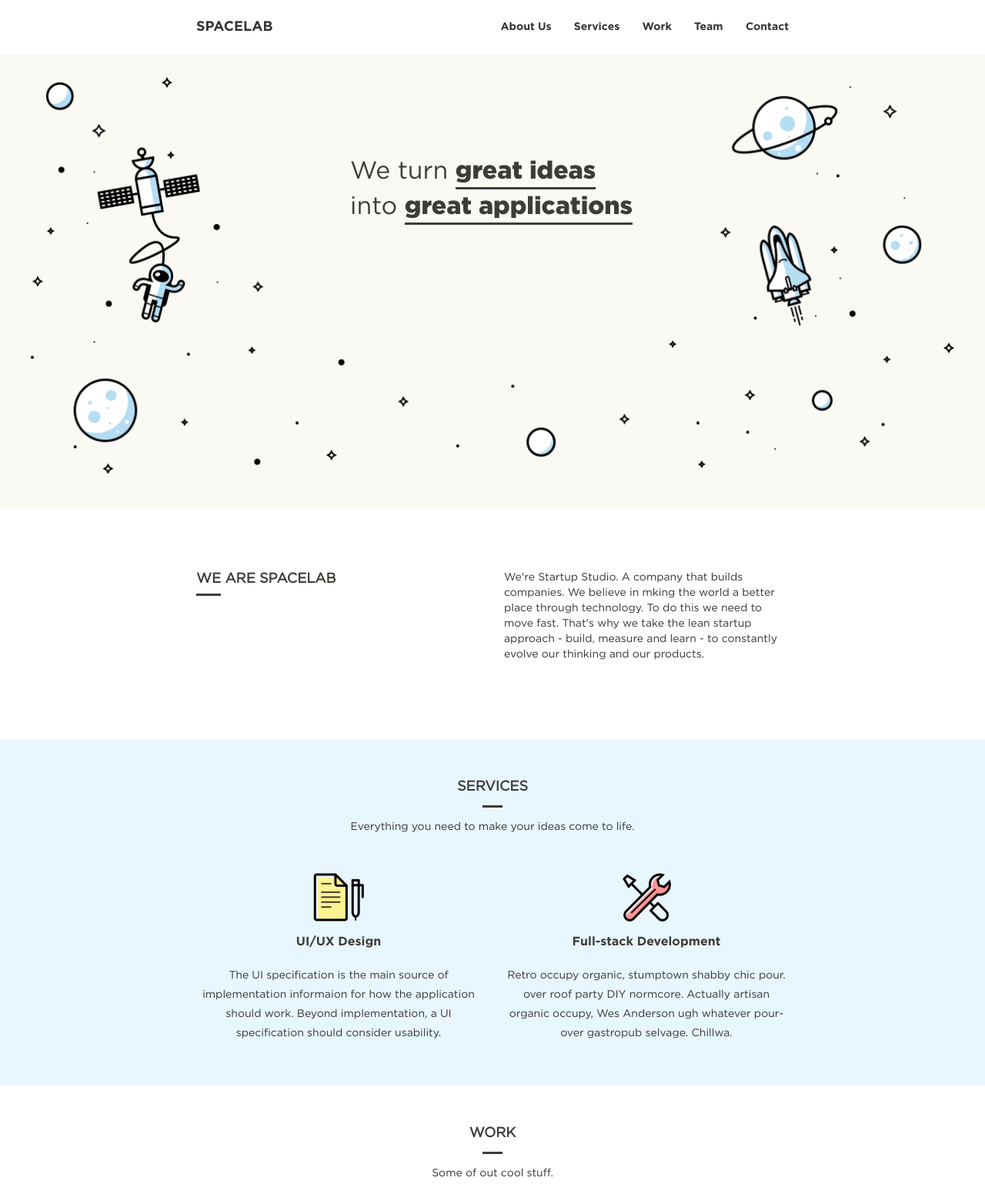
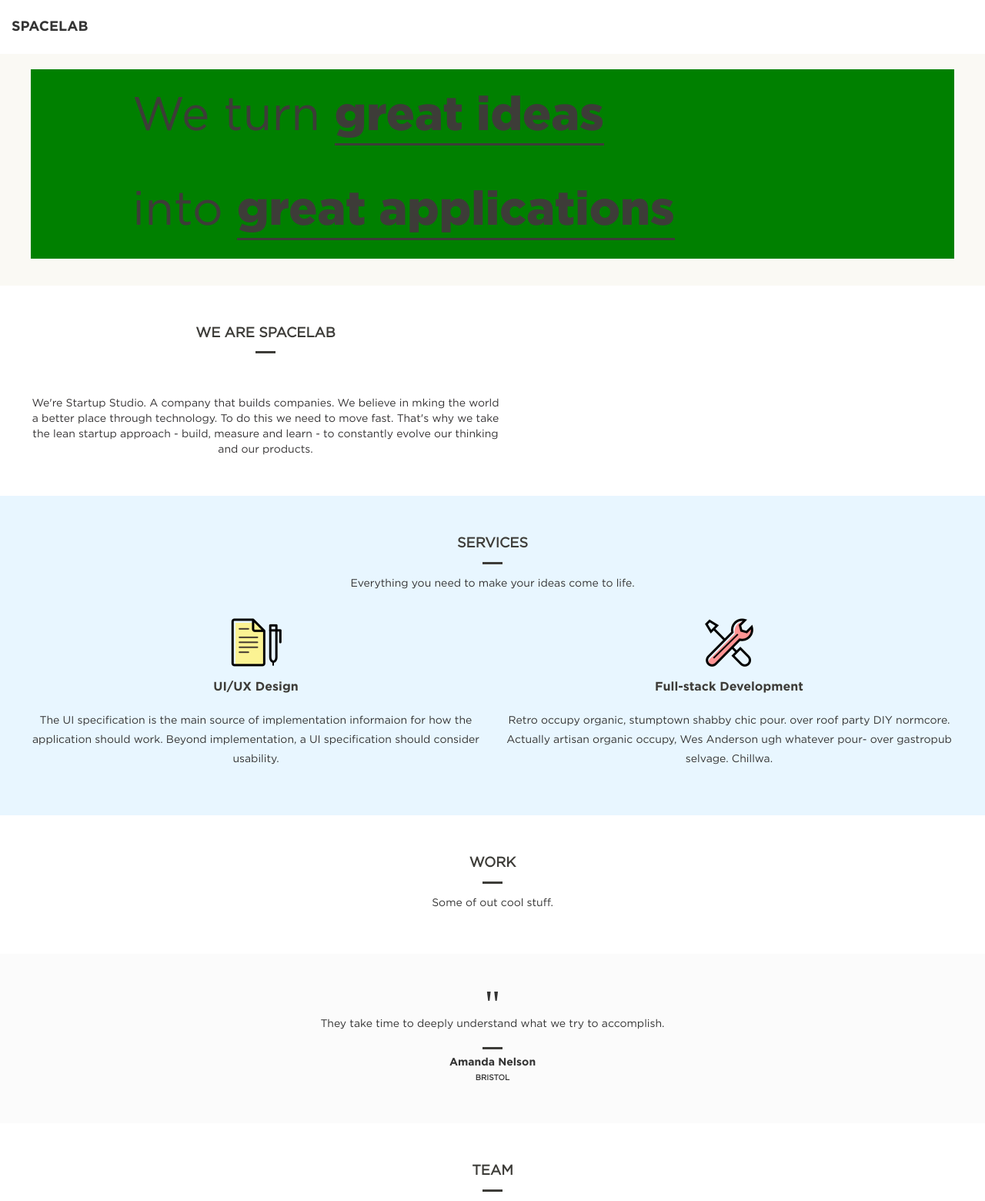
Before and after one commit to space-lab/space-lab.github.io, a plain HTML site: page index.html in a window 1280 px wide. Shown: the top 1560 px of the page at 77% size. Drawn offline with Linux system fonts and the light colour scheme; a web font is replaced by a local one.

Commit message:
Modify css for mobile

```diff
--- a/assets/css/about.css
+++ b/assets/css/about.css
@@ -1,22 +1,34 @@
 .about-us {
-  height: 300px;
   background: white;
+  padding: 30px 0;
 }
 
 .about-us .row {
   color: #3D3C38;
-  padding-top: 80px;
+}
+
+.about-us .row .col-md-6 {
+  text-align: center;
+  margin: 20px 25px;
 }
 
 .about-us .row .who-are-we {
+  text-align: center;
+  margin-bottom: 25px;
   font-size: 18px;
   color: #3d3c38;
   font-weight: bold;
 }
 
-.about-us .row .who-are-we span.underline {
-  padding-bottom: 10px;
-  border-bottom: 3px solid #3D3C38;
+.about-us .row .who-are-we::after {
+  content: " ";
+  background: #3D3C38;
+  display: block;
+  width: 26px;
+  height: 3px;
+  margin: 0 auto;
+  margin-top: 10px;
+  margin-bottom: -10px;
 }
 
 .about-us .row .info {
--- a/assets/css/contact.css
+++ b/assets/css/contact.css
@@ -1,11 +1,10 @@
 .contact {
-  height: 350px;
   background: #e8f6ff;
   text-align: center;
 }
 
 .contact .offer {
-  padding-top: 70px;
+  padding: 50px 40px 0;
   font-size: 18px;
   font-weight: bold;
   margin-bottom: 15px;
@@ -25,7 +24,7 @@
 }
 
 .contact hr {
-  margin-top: 100px;
+  margin-top: 40px;
   border-top: 2px solid #e3f1fa;
 }
 
@@ -34,17 +33,18 @@
 }
 
 .contact footer .copyright {
-  display: inline-block;
-  width: 50%;
-  float: left;
+  display: block;
+  width: 100%;
   font-weight: bold;
-  text-align: left;
+  text-align: center;
 }
 
 .contact footer .social {
-  float: right;
+  margin: 15px 0 40px;
+  display: block;
 }
 
 .contact footer .social a {
-  margin-left: 20px;
+  display: inline;
+  margin: 10px 7px;
 }
--- a/assets/css/header.css
+++ b/assets/css/header.css
@@ -4,7 +4,7 @@ body {
 }
 
 .container {
-  width: 800px;
+  width: 100%;
 }
 
 a:hover, a:focus {
@@ -34,6 +34,7 @@ header .header-links .brand a {
 }
 
 header .header-links ul.right-links {
+  display: none;
   float: right;
 }
 
--- a/assets/css/main.css
+++ b/assets/css/main.css
@@ -12,4 +12,4 @@
 @import "team.css";
 @import "contact.css";
 
-@import "media.css";
+@import "responsive.css";
--- a/assets/css/media.css
+++ /dev/null
@@ -1,6 +0,0 @@
-@media only screen
-  and (min-width: 1366px) {
-    .space-image {
-      background-size: cover;
-    }
-}
--- a/assets/css/quote.css
+++ b/assets/css/quote.css
@@ -2,6 +2,7 @@
   height: 220px;
   text-align: center;
   background: #fbfbfb;
+  padding: 0 20px;
 }
 
 .quote .sign {
--- /dev/null
+++ b/assets/css/responsive.css
@@ -0,0 +1,31 @@
+@media screen and (min-width: 480px) {
+  .space-image {
+    background: red;
+  }
+}
+
+@media screen and (min-width: 660px) {
+  .space-image {
+    background: green;
+  }
+}
+
+
+/*@media only screen
+  and (min-width: 768px)
+  and (max-width: 1024px) {
+    .space-image {
+      height: 425px;
+    }
+    .space-image .moto {
+      font-size: 27px;
+      width: 323px;
+    }
+}
+
+@media only screen
+  and (min-width: 1366px) {
+    .space-image {
+      background-size: cover;
+    }
+}*/
--- a/assets/css/services.css
+++ b/assets/css/services.css
@@ -1,11 +1,10 @@
 .services {
-  height: 450px;
   background: #e8f6ff;
+  padding: 50px 25px 30px;
 }
 
 .services .services-header {
   text-align: center;
-  padding-top: 50px;
 }
 
 .services .services-header .title {
@@ -30,7 +29,11 @@
 
 .services .row {
   text-align: center;
-  margin-top: 50px;
+  padding-bottom: 30px;
+}
+
+.services .row .col-md-6 {
+  margin-top: 35px;
 }
 
 .services .row .col-md-6 .icon img {
--- a/assets/css/space.css
+++ b/assets/css/space.css
@@ -1,19 +1,15 @@
 .space-image {
-  margin: 30px 40px 0;
+  margin: 20px 40px 35px;;
   background: #faf9f4;
-  height: 560px;
-  background-image: url("../images/Space@2x.png");
-  background-size: contain;
-  background-repeat: no-repeat;
 }
 
 .space-image .moto {
-  width: 370px;
+  width: 78%;
   display: block;
   margin: 0 auto;
-  padding-top: 100px;
   color: #3d3c38;
-  font-size: 32px;
+  font-size: 4.8vw;
+  line-height: 2;
 }
 
 .space-image .moto span.underline {
--- a/assets/css/team.css
+++ b/assets/css/team.css
@@ -72,5 +72,5 @@
 }
 
 .team .text {
-  padding: 0  27% 60px;
+  padding: 0 20px 60px;
 }
--- a/index.html
+++ b/index.html
@@ -2,6 +2,7 @@
 <html>
   <head>
     <meta charset="utf-8">
+    <meta name="viewport" content="width=device-width, initial-scale=1">
     <title>spacelab</title>
     <link rel="stylesheet" href="assets/css/main.css" media="screen">
   </head>
```
